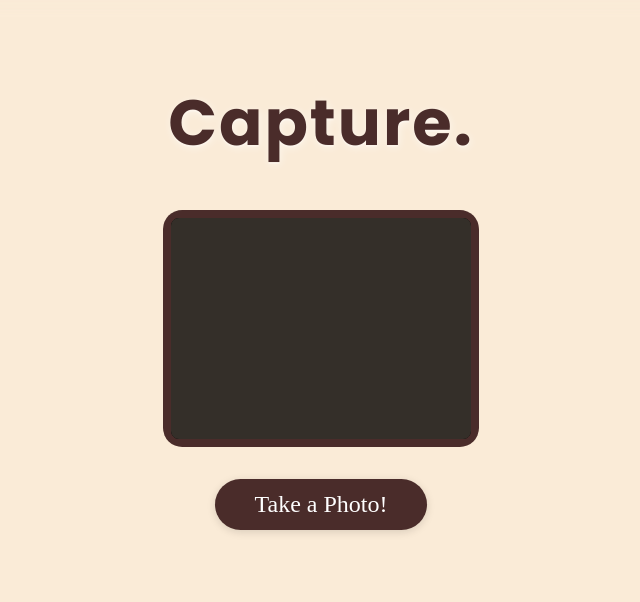
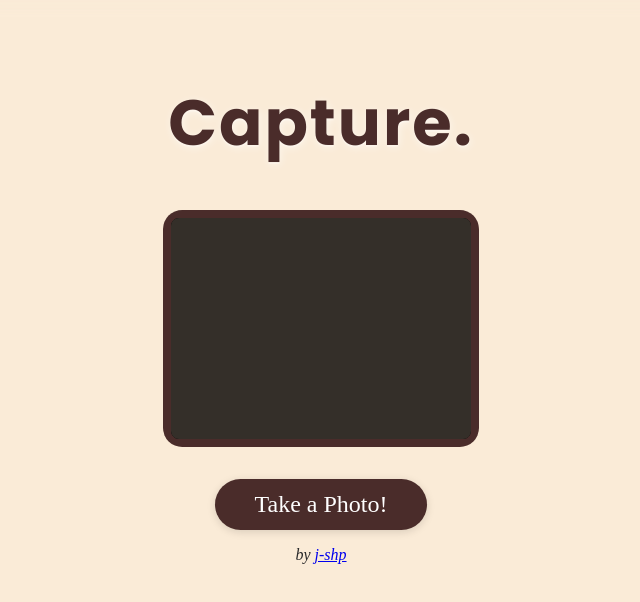
Before and after one commit to j-shp/capture-photobooth, a SvelteKit app: page / in a window 1280 px wide. Shown: the top 602 px of the page, without its empty margins (319-959 px from the left). Built offline with nearby package versions, Linux system fonts and the light colour scheme; no server answers.

Commit message:
added link to my github profile

```diff
--- a/src/routes/+page.svelte
+++ b/src/routes/+page.svelte
@@ -276,6 +276,7 @@
             </div>
         </div>
     {/if}
+    <p class="photobooth__author">by <a class="photobooth__github-link" href="https://github.com/j-shp">j-shp</a></p>
 </main>
 
 <canvas bind:this={singlePhotoCanvas} style="display: none;"></canvas>
@@ -470,4 +471,8 @@
         color: #4a2c2a;
         letter-spacing: 1px;
     }
+    .photobooth__author {
+        font-style: italic;
+
+    }
 </style>
```
